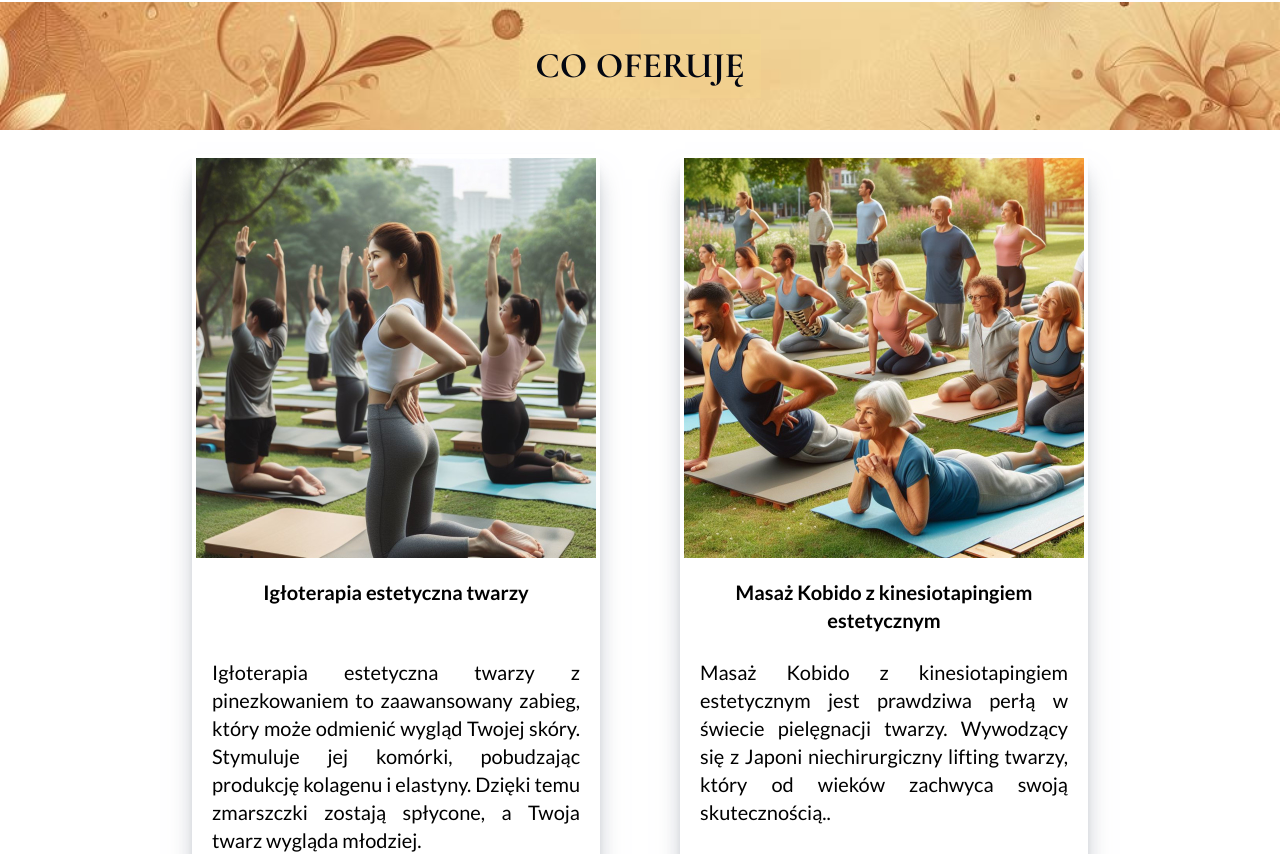
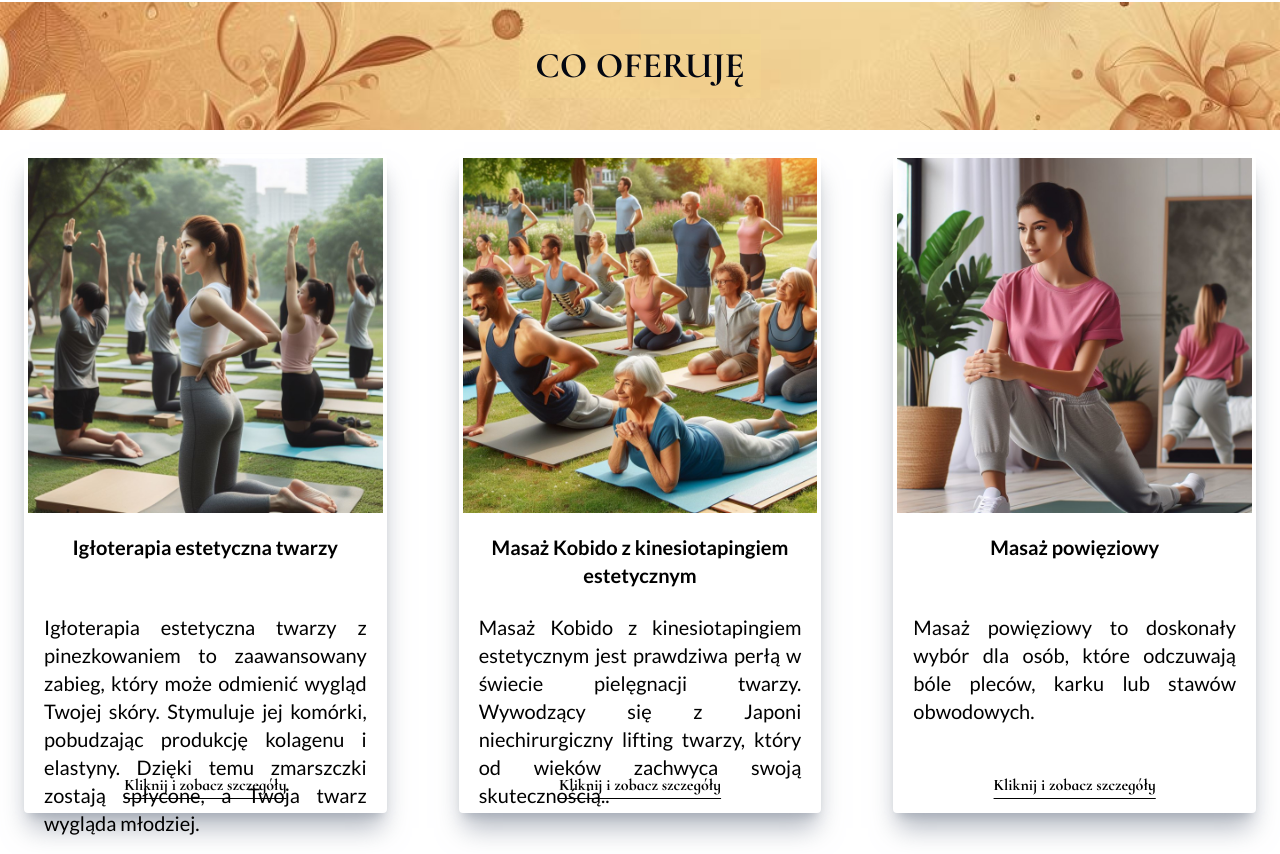
Before and after one commit to PiotrRegulski/stan-relaksu, a Next.js app: page / in a window 1280 px wide. Shown: the part 1212-2066 px from the top of the page. Built offline with nearby package versions, Linux system fonts and the light colour scheme.

Commit message:
offer cards have been enlarged

```diff
--- a/src/components/offers/OffersCard.tsx
+++ b/src/components/offers/OffersCard.tsx
@@ -8,32 +8,31 @@ const OffersCard = () => {
   return (
     <>
       <PageHeader>Co oferuję</PageHeader>
-      <div className="flex justify-center">
-        <section className="grid grid-cols-1 sm:grid-cols-2 lg:grid-cols-2 sm:gap-12">
+      <div className="flex justify-center w-full">
+        <section className="grid grid-cols-1 sm:grid-cols-2 lg:grid-cols-3 sm:gap-12 lg:gap-6 w-max ">
           {OfferItem.map((offerItem) => (
             <div
               key={offerItem.id}
-              className="mx-4 my-6 bg-white shadow-xl shadow-gray-400/75 animate-fadeIn rounded border-4 border-white transition-transform duration-200 ease-in-out hover:scale-[1.02] h-min"
+              className="mx-6 my-6 lg:w-auto  bg-white shadow-xl shadow-gray-400/75 animate-fadeIn rounded border-4 border-white transition-transform duration-200 ease-in-out hover:scale-[1.02] h-min"
             >
-              <Link className="  " href={`/offer/${offerItem.slug} `}>
+              <Link className="" href={`/offer/${offerItem.slug} `}>
                 <Image
                   src={`/${offerItem.image}`}
                   alt={offerItem.title}
-                  width={400}
+                  width={550}
                   height={400}
                   className=""
                 />
-                <div className="animate-fadeIn rounded border-4 border-white lg:w-[400px] w-full">
+                <div className="animate-fadeIn rounded border-4 border-white  w-full">
                   <p className="lg:text-xl text-center font-bold md:px-3 md:py-4 py-2 font-[Lato] md:h-24 h-[6rem] mx-3">
                     {offerItem.title}
                   </p>
-                  <p className={`${lato.className} h-72 lg:h-48 text-justify  lg:text-xl lg:px-3 px-2`}>
+                  <p className={`${lato.className} h-48 lg:h-36 text-justify  lg:text-xl lg:px-3 px-2`}>
                     {offerItem.contentFirst}
                   </p>
                 </div>
 
                 <div className="flex justify-center h-12">
-                  {" "}
                   <button className=" flex underline decoration-solid underline-offset-8 font-semibold  text-center px-2 py-3  text-black hover:text-gray-400"> Kliknij i zobacz szczegóły</button>
                 </div>
               </Link>
```
